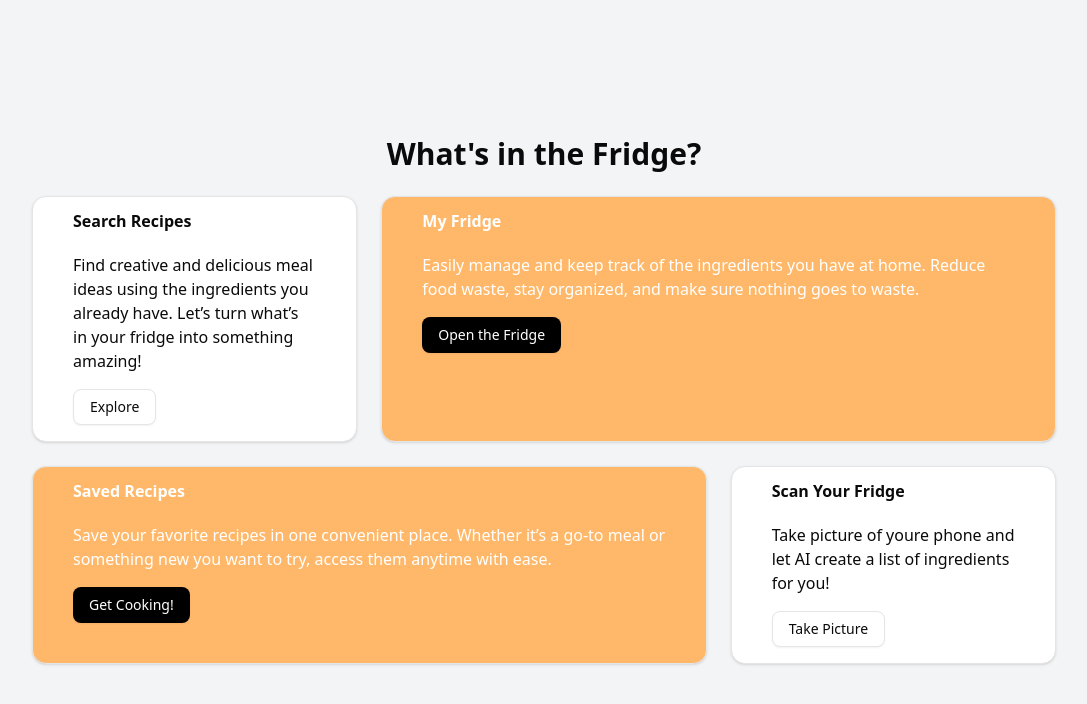
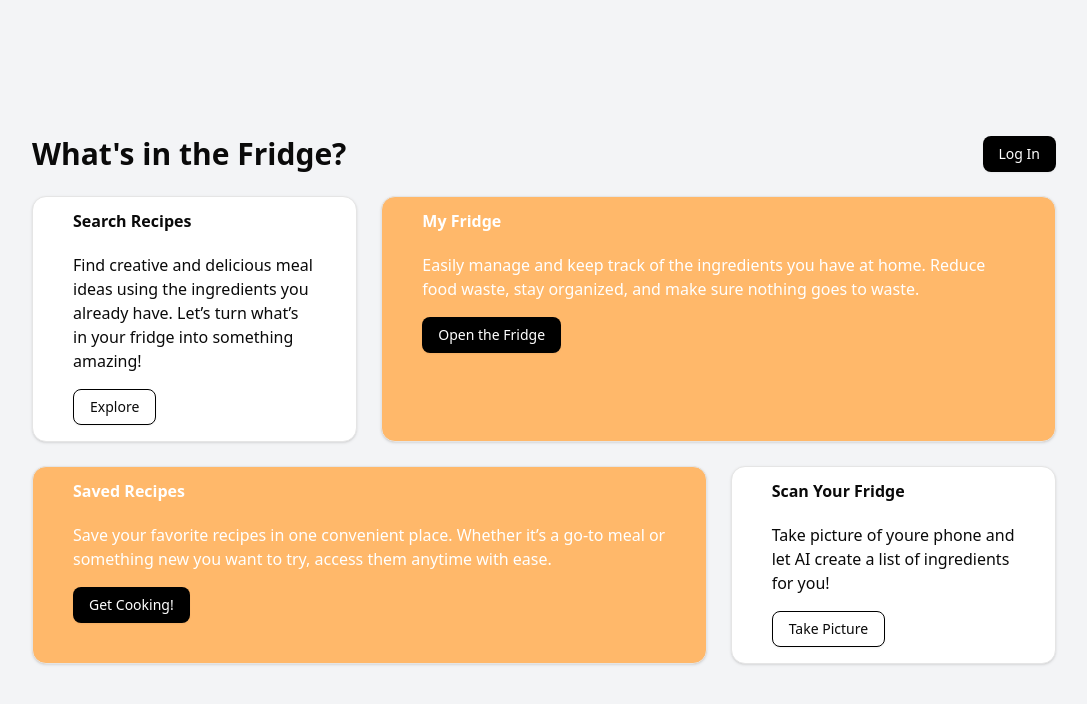
Before and after one commit to ooldos67/whats-in-the-fridge, a React (Vite) app in the folder apps/client/: page / in a window 1280 px wide. Shown: the top 704 px of the page, without its empty margins (96-1183 px from the left). Built offline with nearby package versions, Linux system fonts and the light colour scheme; no server answers.

Commit message:
Starting adding Auth0 authorization, It works on the front end

```diff
--- a/apps/client/package.json
+++ b/apps/client/package.json
@@ -10,6 +10,7 @@
     "preview": "vite preview"
   },
   "dependencies": {
+    "@auth0/auth0-react": "^2.3.0",
     "@radix-ui/react-avatar": "^1.1.3",
     "@radix-ui/react-checkbox": "^1.1.4",
     "@radix-ui/react-popover": "^1.1.6",
--- /dev/null
+++ b/apps/client/src/components/ui/loginButton.tsx
@@ -0,0 +1,17 @@
+import { useAuth0 } from "@auth0/auth0-react";
+import { Button } from "./button";
+
+export default function LoginButton() {
+  const { loginWithRedirect, isAuthenticated } = useAuth0();
+
+  return (
+    !isAuthenticated && (
+      <Button
+        className=" bg-black text-white transition-colors hover:scale-105 hover:cursor-pointer"
+        onClick={() => loginWithRedirect()}
+      >
+        Log In
+      </Button>
+    )
+  );
+}
--- /dev/null
+++ b/apps/client/src/components/ui/logoutButton.tsx
@@ -0,0 +1,23 @@
+import { Button } from "./button";
+import { useAuth0 } from "@auth0/auth0-react";
+import UserProfile from "./userProfile";
+
+export default function LogoutButton() {
+  const { logout, isAuthenticated } = useAuth0();
+  return (
+    isAuthenticated && (
+      <div className="flex gap-2 items-center">
+        <UserProfile />
+        <Button
+          variant="outline"
+          className="border border-black transition-colors hover:scale-105 hover:cursor-pointer"
+          onClick={() =>
+            logout({ logoutParams: { returnTo: window.location.origin } })
+          }
+        >
+          Log Out
+        </Button>
+      </div>
+    )
+  );
+}
--- a/apps/client/src/components/ui/sidebar.tsx
+++ b/apps/client/src/components/ui/sidebar.tsx
@@ -1,7 +1,7 @@
-import { Avatar, AvatarFallback, AvatarImage } from "@/components/ui/avatar";
 import { Button } from "@/components/ui/button";
 import { Separator } from "@/components/ui/separator";
 import { useNavigate } from "react-router-dom";
+import UserProfile from "./userProfile";
 
 export default function Sidebar() {
   const navigate = useNavigate();
@@ -45,15 +45,7 @@ export default function Sidebar() {
 
       <Separator className="my-6  border-gray-600" />
 
-      <div className="mt-auto flex items-center px-6 py-4">
-        <Avatar className="w-12 h-12">
-          <AvatarImage src="/path/to/profile-image.jpg" alt="User Profile" />
-          <AvatarFallback>DW</AvatarFallback>
-        </Avatar>
-        <div className="ml-3">
-          <p className="text-sm font-semibold">Dom Wooldridge</p>
-        </div>
-      </div>
+      <UserProfile />
     </div>
   );
 }
--- /dev/null
+++ b/apps/client/src/components/ui/userProfile.tsx
@@ -0,0 +1,24 @@
+import { Avatar, AvatarFallback, AvatarImage } from "@/components/ui/avatar";
+import { useAuth0 } from "@auth0/auth0-react";
+
+export default function UserProfile() {
+  const { user, isAuthenticated } = useAuth0();
+
+  console.log(user);
+
+  return (
+    isAuthenticated && (
+      <div className="mt-auto flex items-center px-6 py-4">
+        <Avatar className="w-12 h-12">
+          <AvatarImage src={user?.picture} alt={user?.name} />
+          <AvatarFallback className="text-black">
+            {user?.nickname ? user.nickname[0] : "U"}
+          </AvatarFallback>
+        </Avatar>
+        <div className="ml-3">
+          <p className="text-sm font-semibold text-black">{user?.nickname}</p>
+        </div>
+      </div>
+    )
+  );
+}
--- a/apps/client/src/main.tsx
+++ b/apps/client/src/main.tsx
@@ -3,11 +3,23 @@ import { createRoot } from "react-dom/client";
 import "./index.css";
 import App from "./App.tsx";
 import { BrowserRouter } from "react-router-dom";
+import { Auth0Provider } from "@auth0/auth0-react";
+
+const domain = import.meta.env.VITE_AUTH0_DOMAIN;
+const clientId = import.meta.env.VITE_AUTH0_CLIENT_ID;
 
 createRoot(document.getElementById("root")!).render(
   <StrictMode>
-    <BrowserRouter>
-      <App />
-    </BrowserRouter>
+    <Auth0Provider
+      domain={domain}
+      clientId={clientId}
+      authorizationParams={{
+        redirect_uri: window.location.origin,
+      }}
+    >
+      <BrowserRouter>
+        <App />
+      </BrowserRouter>
+    </Auth0Provider>
   </StrictMode>
 );
--- a/apps/client/src/pages/dashboard.tsx
+++ b/apps/client/src/pages/dashboard.tsx
@@ -1,13 +1,22 @@
 import { Card, CardContent, CardHeader, CardTitle } from "@/components/ui/card";
 import { Button } from "@/components/ui/button";
 import { useNavigate } from "react-router-dom";
+import LoginButton from "@/components/ui/loginButton";
+import LogoutButton from "@/components/ui/logoutButton";
 
 export function Dashboard() {
   const navigate = useNavigate();
 
   return (
     <div className="flex flex-col items-center justify-center min-h-screen p-6 bg-gray-100">
-      <h1 className="text-3xl font-bold mb-6">What's in the Fridge?</h1>
+      <div className="flex justify-between items-center w-full max-w-5xl mb-6">
+        <h1 className="text-3xl font-bold">What's in the Fridge?</h1>
+
+        <div className="flex gap-2">
+          <LoginButton />
+          <LogoutButton />
+        </div>
+      </div>
 
       <div className="grid grid-cols-1 md:grid-cols-3 gap-6 max-w-5xl">
         <Card className="p-4 md:col-span-1">
@@ -22,7 +31,7 @@ export function Dashboard() {
             </p>
             <Button
               variant="outline"
-              className="mt-4 transition-colors hover:scale-105 hover:cursor-pointer"
+              className="mt-4 border border-black transition-colors hover:scale-105 hover:cursor-pointer"
               onClick={() => navigate("/search-recipes")}
             >
               Explore
@@ -79,7 +88,7 @@ export function Dashboard() {
             </p>
             <Button
               variant="outline"
-              className="mt-4 transition-colors hover:scale-105 hover:cursor-pointer"
+              className="mt-4  border border-black transition-colors hover:scale-105 hover:cursor-pointer"
             >
               Take Picture
             </Button>
```
Also changed, not shown: 2 other files (tests, documents, lock files or other folders).
